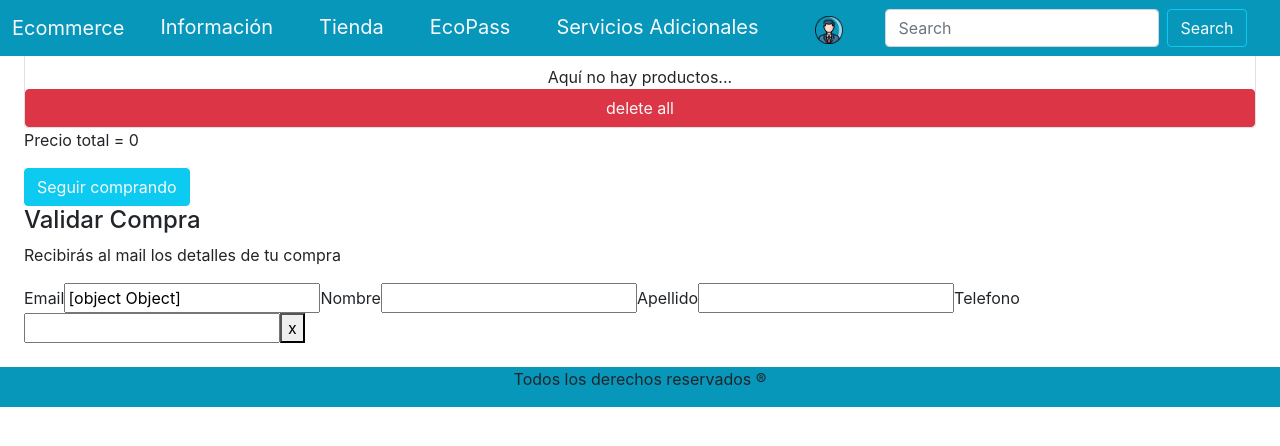
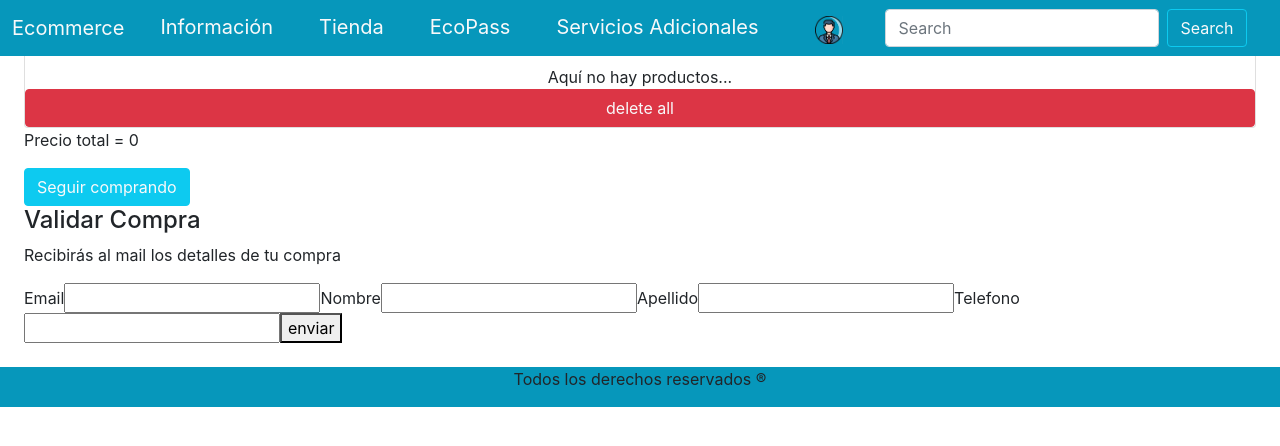
Before and after one commit to ivangomez2/react, a React (Create React App) app: page /Cart in a window 1280 px wide. Shown: the top 446 px of the page. Built offline with nearby package versions, Linux system fonts and the light colour scheme.

Commit message:
add form

```diff
--- a/src/components/Forms/BuyerForm/BuyForm.jsx
+++ b/src/components/Forms/BuyerForm/BuyForm.jsx
@@ -1,50 +1,68 @@
-import React, { useState } from 'react'
+import { addDoc, collection, getFirestore } from 'firebase/firestore';
+import React, { useContext, useState } from 'react'
+import { cartContextCont } from '../../../context/CartContext';
 
 const BuyForm = () => {
+    const {carrito}= useContext(cartContextCont)
+
+    const [orden,setOrden] = useState()
     const [formulario,setFormulario] = useState({
         buyer:{
             email:"",
             nombre:"",
             apellido:"",
             telefono:"",
-        }
-
-    })
+        },
+      items:carrito})
 
 
 
-const handleClick = (event) =>{
-    setFormulario(event.target.value)
+
+const handleChange = (event) =>{
+    const { name , value } = event.target;
+    setFormulario({
+        ...formulario,
+        buyer: {
+            ...formulario.buyer,
+            [name] : value
+        },
+        items:carrito
+    })
+    let ticket = orden;
+    setOrden(ticket)
 
 }
 
-const handleLog = (click) =>{
-    console.log(formulario)
-    click.preventDefault();
+const handleSub = (e) =>{
+    e.preventDefault();
+ const order = {buyer:   {email:"",nombre:"",apellido:"", telefono:""} ,items:carrito}
+ const db = getFirestore();
+ const orderColl = collection(db,"order")
+ addDoc(orderColl,order).then(({id})=> setOrden(id)).catch(console.log("err"))
+  alert(`tu numero de compra es ${orden}`)
 }
-
 
 
 
   return (
     <div>
-        <form onSubmit={handleLog} action="submit">
+        <form onSubmit={handleSub}>
             <h4>Validar Compra</h4>
             <p>Recibirás al mail los detalles de tu compra</p>
 
             <label htmlFor="email">Email</label>
-            <input value={formulario} name='email' id='email' onChange={(handleClick)} type="text" />
+            <input name='email' id='email' onChange={(handleChange)} type="text" />
 
             <label htmlFor="nombre">Nombre</label>
-            <input name='nombre' id='nombre' onChange={(handleClick)} type="text" />
+            <input name='nombre' id='nombre' onChange={(handleChange)} type="text" />
 
             <label htmlFor="apellido">Apellido</label>
-            <input name='apellido' id='apellido' onChange={(handleClick)} type="text" />
+            <input name='apellido' id='apellido' onChange={(handleChange)} type="text" />
 
             <label htmlFor="telefono">Telefono</label>
-            <input id='telefono' onChange={(handleClick)} type="text" />
+            <input id='telefono' onChange={(handleChange)} type="text" />
 
-         <button formAction='submit'> x </button>
+            <button type='submit' formAction='submit'> enviar </button>
         </form>
     </div>
   )
```
Also changed, not shown: src/routes/views/Cart.jsx (line endings or trailing spaces).
